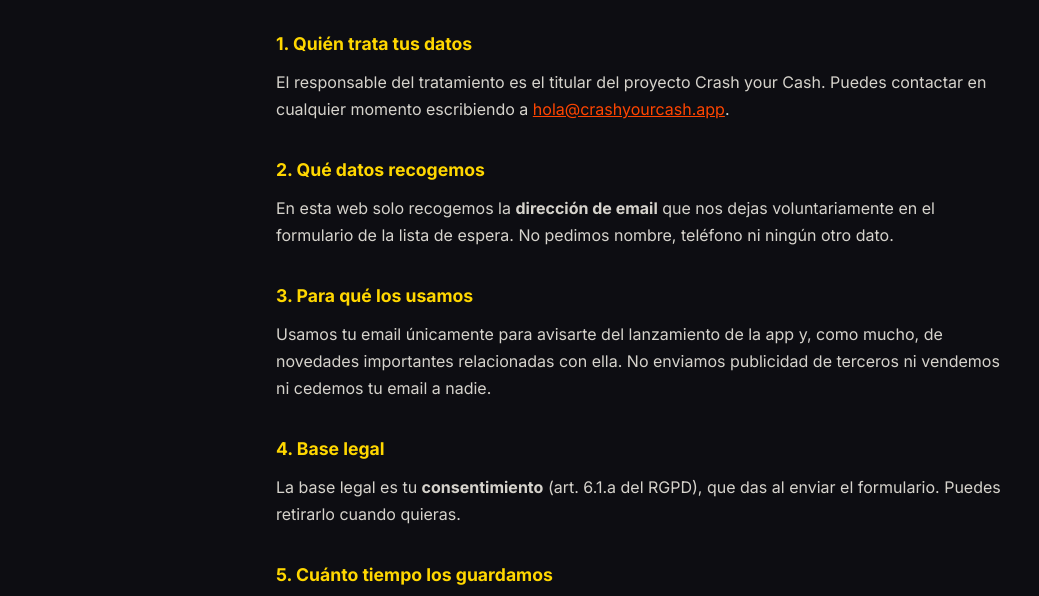
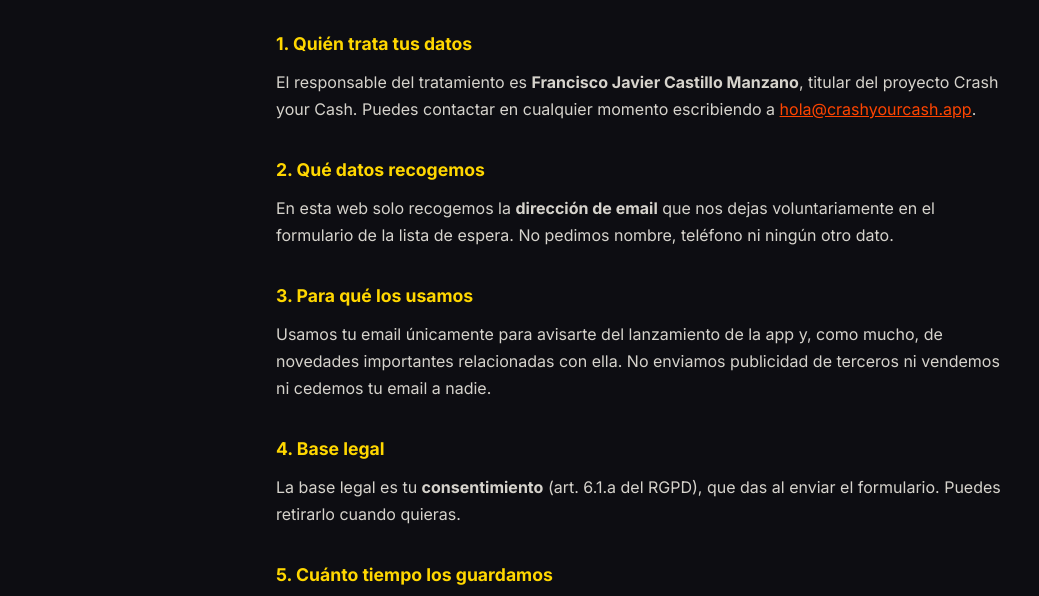
Before and after one commit to francastleapple/crash-your-cash-web, a plain HTML site: page privacidad.html in a window 1280 px wide. Shown: the part 177-773 px from the top of the page, without its empty margins (0-1039 px from the left). Drawn offline with Linux system fonts and the light colour scheme.

Commit message:
Privacidad: identificar al responsable del tratamiento
Co-Authored-By: Claude Opus 5.5 <noreply@anthropic.com>

```diff
--- a/privacidad.html
+++ b/privacidad.html
@@ -31,7 +31,7 @@
 <p class="fecha">Última actualización: 19 de noviembre de 2026</p>
 
 <h2>1. Quién trata tus datos</h2>
-<p>El responsable del tratamiento es el titular del proyecto Crash your Cash. Puedes contactar en cualquier momento escribiendo a <a href="mailto:hola@crashyourcash.app">hola@crashyourcash.app</a>.</p>
+<p>El responsable del tratamiento es <strong>Francisco Javier Castillo Manzano</strong>, titular del proyecto Crash your Cash. Puedes contactar en cualquier momento escribiendo a <a href="mailto:hola@crashyourcash.app">hola@crashyourcash.app</a>.</p>
 
 <h2>2. Qué datos recogemos</h2>
 <p>En esta web solo recogemos la <strong>dirección de email</strong> que nos dejas voluntariamente en el formulario de la lista de espera. No pedimos nombre, teléfono ni ningún otro dato.</p>
```
